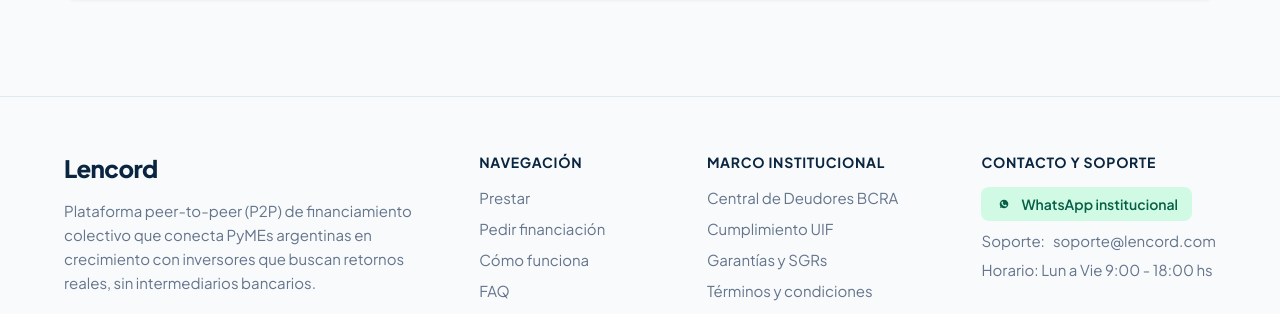
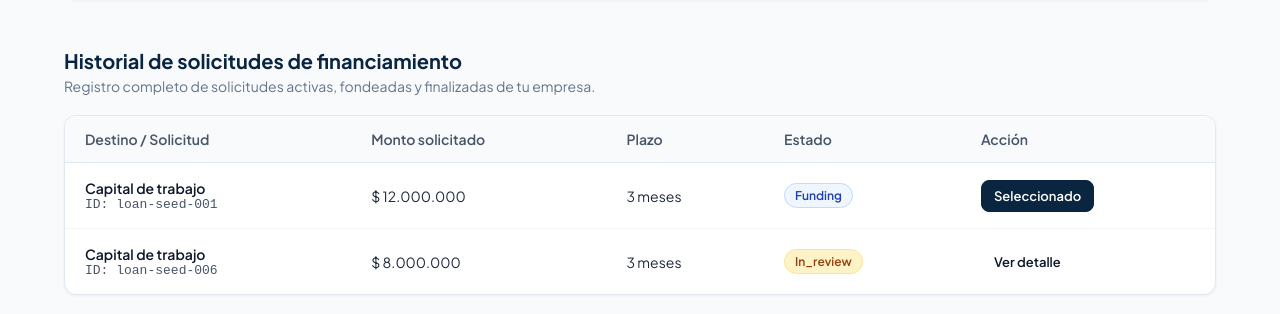
Before and after one commit to rfhfmnn/lencord, a Next.js app: page /dashboard/pyme in a window 1280 px wide. Shown: the part 636-950 px from the top of the page. Built offline with nearby package versions, Linux system fonts and the light colour scheme; no server answers.

Commit message:
feat(task-44): sme borrower dashboard with live amortization schedule and payment simulation

```diff
--- a/components/dashboard/BorrowerDashboard.tsx
+++ b/components/dashboard/BorrowerDashboard.tsx
@@ -58,10 +58,14 @@
   const [installments, setInstallments] = useState<Installment[]>(initialInstallments ?? []);
   const [loading, setLoading] = useState<boolean>(!initialLoans);
   const [isSigningModalOpen, setIsSigningModalOpen] = useState<boolean>(false);
+  const [payingInstallmentId, setPayingInstallmentId] = useState<string | null>(null);
+  const [paymentSuccessMsg, setPaymentSuccessMsg] = useState<string | null>(null);
 
-  // Keep state synced with props
+  // Keep state synced with props or resolve session user
   useEffect(() => {
-    if (borrowerId) setCurrentBorrowerId(borrowerId);
+    if (borrowerId) {
+      setCurrentBorrowerId(borrowerId);
+    }
   }, [borrowerId]);
 
   useEffect(() => {
@@ -240,6 +244,56 @@
     );
   };
 
+  const handleSimulatePayment = async (inst: Installment) => {
+    try {
+      setPayingInstallmentId(inst.id);
+      const resolvedServices =
+        servicesFromContext ??
+        (() => {
+          try {
+            return createServices();
+          } catch {
+            return createServices({ useMocks: true });
+          }
+        })();
+
+      // Trigger payment collection simulation if payments service is active
+      try {
+        if (resolvedServices.payments?.collectInstallment) {
+          await resolvedServices.payments.collectInstallment(
+            inst.id,
+            '0720123488000012345678',
+            inst.principal_amount + inst.interest_borrower
+          );
+        }
+      } catch (err) {
+        console.warn('Payment gateway simulation note:', err);
+      }
+
+      // Update state locally
+      const updatedInsts = installments.map((i) =>
+        i.id === inst.id
+          ? { ...i, status: 'paid' as const, paid_at: new Date().toISOString() }
+          : i
+      );
+      setInstallments(updatedInsts);
+
+      const allPaid = updatedInsts.every((i) => i.status === 'paid');
+      if (allPaid && currentLoan) {
+        setLoans((prev) =>
+          prev.map((l) => (l.id === currentLoan.id ? { ...l, status: 'repaid' as const } : l))
+        );
+      }
+
+      setPaymentSuccessMsg(`¡Pago de la cuota #${inst.installment_number} registrado con éxito!`);
+      setTimeout(() => setPaymentSuccessMsg(null), 5000);
+    } catch (err) {
+      console.error('Error simulating installment payment:', err);
+    } finally {
+      setPayingInstallmentId(null);
+    }
+  };
+
   return (
     <div className={`${styles.dashboardContainer} ${className}`} data-testid="borrower-dashboard">
       {/* Dashboard Header */}
@@ -263,6 +317,7 @@
               onChange={(e) => setSelectedLoanId(e.target.value)}
               className={styles.selectInput}
               aria-label="Seleccionar solicitud de préstamo"
+              data-testid="borrower-loan-select"
             >
               {loans.map((l) => (
                 <option key={l.id} value={l.id}>
@@ -433,8 +488,8 @@
         </section>
       )}
 
-      {/* STATE 4: active */}
-      {currentLoan.status === 'active' && (
+      {/* STATE 4: active or repaid */}
+      {(currentLoan.status === 'active' || currentLoan.status === 'repaid') && (
         <section className={styles.section} aria-labelledby="amortization-table-title">
           <div className={styles.sectionHeader}>
             <h2 id="amortization-table-title" className={styles.sectionTitle}>
@@ -444,6 +499,15 @@
               Detalle de cuotas mensuales, vencimientos, amortización de capital e intereses a abonar.
             </p>
           </div>
+
+          {paymentSuccessMsg && (
+            <div className={styles.successAlert} role="status" data-testid="payment-success-alert">
+              <svg width="18" height="18" fill="none" stroke="currentColor" viewBox="0 0 24 24">
+                <path strokeLinecap="round" strokeLinejoin="round" strokeWidth={2} d="M5 13l4 4L19 7" />
+              </svg>
+              <span>{paymentSuccessMsg}</span>
+            </div>
+          )}
 
           <div className={styles.tableCard}>
             {installments.length === 0 ? (
@@ -460,6 +524,7 @@
                     <th scope="col">Interés</th>
                     <th scope="col">Total cuota</th>
                     <th scope="col">Estado</th>
+                    <th scope="col">Acción</th>
                   </tr>
                 </thead>
                 <tbody>
@@ -491,12 +556,88 @@
                             {inst.status}
                           </span>
                         </td>
+                        <td>
+                          {inst.status !== 'paid' ? (
+                            <Button
+                              variant="secondary"
+                              size="sm"
+                              disabled={payingInstallmentId === inst.id}
+                              onClick={() => handleSimulatePayment(inst)}
+                              data-testid={`btn-pay-installment-${inst.installment_number}`}
+                            >
+                              {payingInstallmentId === inst.id ? 'Procesando...' : 'Simular pago'}
+                            </Button>
+                          ) : (
+                            <span style={{ fontSize: '0.8125rem', color: '#047857', fontWeight: 500 }}>
+                              Abonada
+                            </span>
+                          )}
+                        </td>
                       </tr>
                     );
                   })}
                 </tbody>
               </table>
             )}
+          </div>
+        </section>
+      )}
+
+      {/* Historical and all loan applications list */}
+      {loans.length > 0 && (
+        <section className={styles.historySection} aria-labelledby="loan-history-title">
+          <div className={styles.sectionHeader}>
+            <h2 id="loan-history-title" className={styles.sectionTitle}>
+              Historial de solicitudes de financiamiento
+            </h2>
+            <p className={styles.sectionDescription}>
+              Registro completo de solicitudes activas, fondeadas y finalizadas de tu empresa.
+            </p>
+          </div>
+
+          <div className={styles.tableCard} data-testid="borrower-loans-history">
+            <table className={styles.table}>
+              <thead>
+                <tr>
+                  <th scope="col">Destino / Solicitud</th>
+                  <th scope="col">Monto solicitado</th>
+                  <th scope="col">Plazo</th>
+                  <th scope="col">Estado</th>
+                  <th scope="col">Acción</th>
+                </tr>
+              </thead>
+              <tbody>
+                {loans.map((loan) => (
+                  <tr key={loan.id} data-testid={`loan-history-row-${loan.id}`}>
+                    <td>
+                      <div className={styles.primaryText}>
+                        {LOAN_CATEGORY_LABELS[loan.category] ?? loan.category}
+                      </div>
+                      <div className={styles.monoText}>ID: {loan.id}</div>
+                    </td>
+                    <td>{formatCurrency(loan.amount_requested)}</td>
+                    <td>{loan.term_months} meses</td>
+                    <td>
+                      <span
+                        className={`${styles.statusBadge} ${LOAN_STATUS_LABELS[loan.status]?.className ?? styles.statusPending}`}
+                      >
+                        {loan.status}
+                      </span>
+                    </td>
+                    <td>
+                      <Button
+                        variant={loan.id === currentLoan.id ? 'primary' : 'ghost'}
+                        size="sm"
+                        onClick={() => setSelectedLoanId(loan.id)}
+                        data-testid={`btn-select-loan-${loan.id}`}
+                      >
+                        {loan.id === currentLoan.id ? 'Seleccionado' : 'Ver detalle'}
+                      </Button>
+                    </td>
+                  </tr>
+                ))}
+              </tbody>
+            </table>
           </div>
         </section>
       )}
--- a/components/dashboard/dashboard.module.css
+++ b/components/dashboard/dashboard.module.css
@@ -621,3 +621,75 @@
   margin: 0;
   line-height: 1.5;
 }
+
+/* Success Alert for payment simulation */
+.successAlert {
+  background-color: #ecfdf5;
+  border: 1px solid #a7f3d0;
+  color: #065f46;
+  padding: 0.75rem 1rem;
+  border-radius: 0.5rem;
+  font-size: 0.875rem;
+  font-weight: 500;
+  margin-bottom: 1rem;
+  display: flex;
+  align-items: center;
+  gap: 0.5rem;
+}
+
+/* History applications section */
+.historySection {
+  margin-top: 3rem;
+}
+
+/* Custody Disclaimer Box (for Investor Dashboard) */
+.custodyDisclaimerCard {
+  background-color: #f8fafc;
+  border: 1px solid #e2e8f0;
+  border-radius: 0.75rem;
+  padding: 1.25rem 1.5rem;
+  margin-bottom: 2.5rem;
+  display: flex;
+  flex-direction: column;
+  gap: 0.75rem;
+}
+
+@media (min-width: 768px) {
+  .custodyDisclaimerCard {
+    flex-direction: row;
+    align-items: center;
+    justify-content: space-between;
+  }
+}
+
+.custodyDisclaimerLeft {
+  display: flex;
+  align-items: flex-start;
+  gap: 0.875rem;
+}
+
+.custodyIcon {
+  width: 2.5rem;
+  height: 2.5rem;
+  border-radius: 0.5rem;
+  background-color: #eff6ff;
+  color: #1e40af;
+  display: flex;
+  align-items: center;
+  justify-content: center;
+  flex-shrink: 0;
+}
+
+.custodyBalanceAmount {
+  font-size: 1.5rem;
+  font-weight: 700;
+  color: #0a2540;
+}
+
+.custodyDisclaimerText {
+  font-size: 0.8125rem;
+  color: #64748b;
+  margin: 0.25rem 0 0;
+  line-height: 1.4;
+  max-width: 600px;
+}
```
Also changed, not shown: 1 other file (tests, documents, lock files or other folders).
